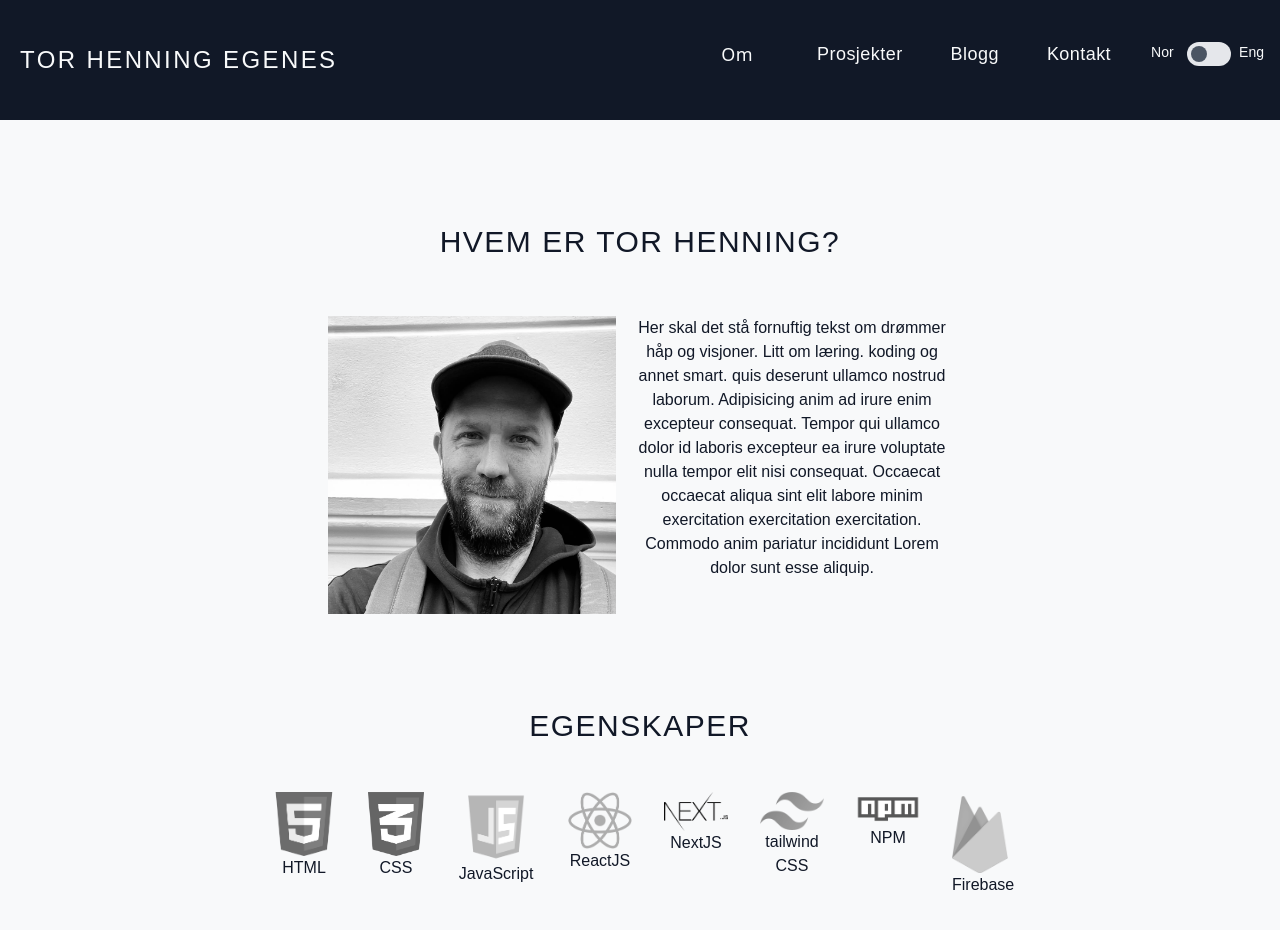
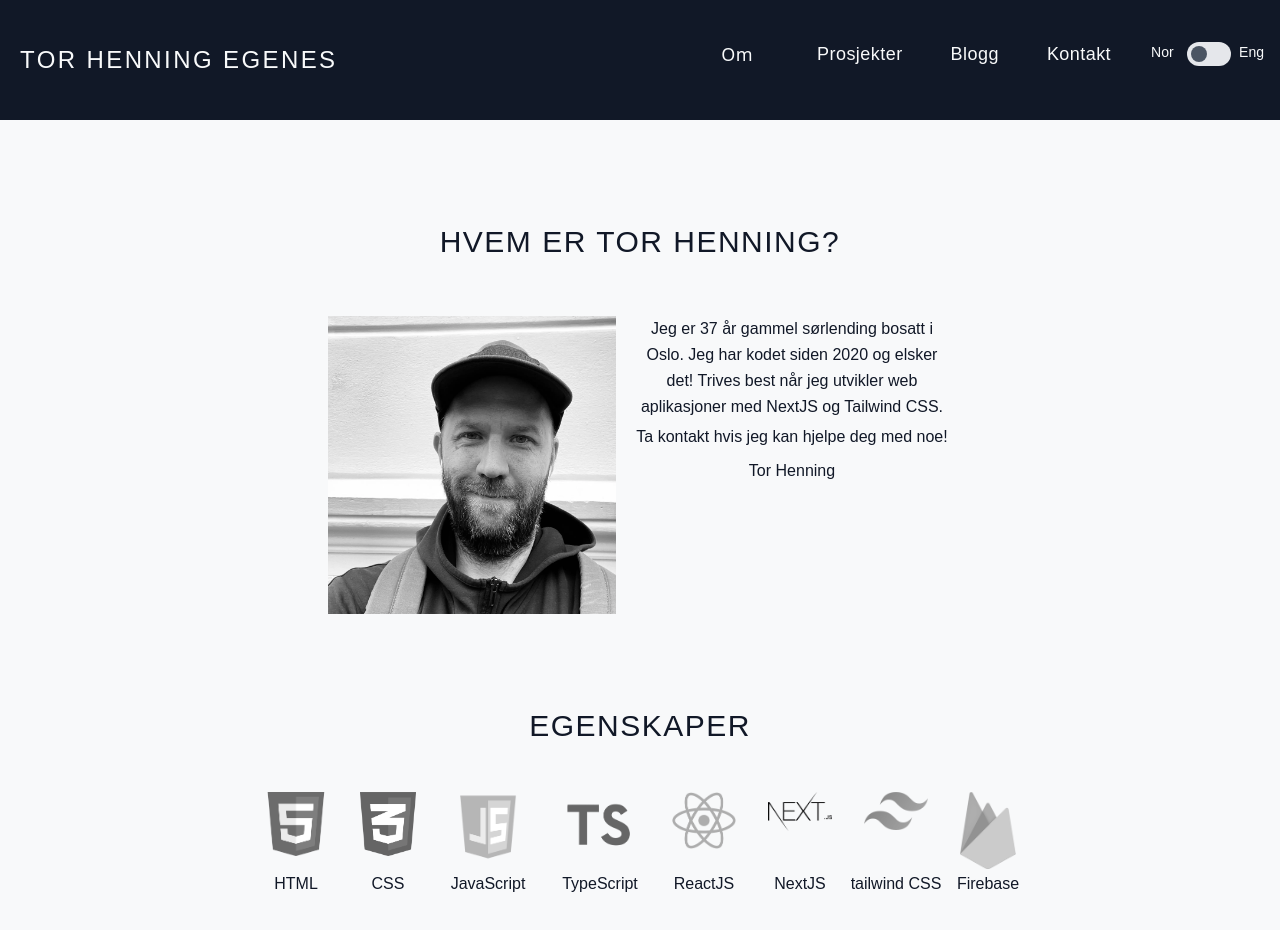
Before and after one commit to Loathar/torhenningegenes, a Next.js app: page /about in a window 1280 px wide. Shown: the top 930 px of the page. Built offline with nearby package versions, Linux system fonts and the light colour scheme.

Commit message:
added some more logos

```diff
--- a/pages/about.js
+++ b/pages/about.js
@@ -6,12 +6,10 @@ import jsLogo from "../img/logo/javascript.png";
 import reactLogo from "../img/logo/react.png";
 import nextLogo from "../img/logo/nextjs.png";
 import tailwindLogo from "../img/logo/tailwind.png";
-import npmLogo from "../img/logo/npm.png";
+import tsLogo from "../img/logo/typescript.png";
 import firebaseLogo from "../img/logo/firebase.png";
 
 export default function About() {
-  console.log("hei");
-
   return (
     <>
       <section className="container mx-auto text-center flex flex-col items-center text-gray-900 min-h-screen mt-20 mb-28">
@@ -23,15 +21,17 @@ export default function About() {
           <div className=" w-72 h-72  mb-4 m-2">
             <Image src={torhenningPortrett} layout="responsive" />
           </div>
-          <p className="text-gray-900 mb-24 h-80 w-80 m-2 ">
-            Her skal det stå fornuftig tekst om drømmer håp og visjoner. Litt om
-            læring. koding og annet smart. quis deserunt ullamco nostrud
-            laborum. Adipisicing anim ad irure enim excepteur consequat. Tempor
-            qui ullamco dolor id laboris excepteur ea irure voluptate nulla
-            tempor elit nisi consequat. Occaecat occaecat aliqua sint elit
-            labore minim exercitation exercitation exercitation. Commodo anim
-            pariatur incididunt Lorem dolor sunt esse aliquip.
+          <div className="flex flex-col mb-24 h-80 w-80 m-2 leading-relaxed ">
+            <p className=" ">
+              Jeg er 37 år gammel sørlending bosatt i Oslo. Jeg har kodet siden
+              2020 og elsker det! Trives best når jeg utvikler web aplikasjoner
+              med NextJS og Tailwind CSS.
             </p>
+            <span className="mt-1">
+              Ta kontakt hvis jeg kan hjelpe deg med noe!
+            </span>
+            <span className="mt-2  font-medium">Tor Henning</span>
+          </div>
         </div>
         <div className="mt-12">
           <h1 className="text-gray-900 text-3xl uppercase tracking-wider mt-16 mb-8">
@@ -39,32 +39,51 @@ export default function About() {
           </h1>
           <div className="">
             <ul className="flex flex-row justify-between flex-wrap text-center items-center align-middle">
-              <li className="m-4 w-16 h-16 ">
+              <li className="">
+                <div className="m-4 w-16 h-16 ">
                   <Image
                     src={htmlLogo}
                     layout="responsive"
                     className="grayscale hover:grayscale-0"
                   />
-                HTML
+                </div>
+                <span className="">HTML</span>
               </li>
-              <li className="m-4  w-14 h-16 ">
+
+              <li className="">
+                <div className="m-4  w-14 h-16 ">
                   <Image
                     src={cssLogo}
                     layout="responsive"
                     className="grayscale hover:grayscale-0"
                   />
-                CSS
+                </div>
+                <span>CSS</span>
               </li>
-              <li className="m-4 w-20 h-16 ">
+              <li>
+                <div className="m-4 w-20 h-16 ">
                   <Image
                     src={jsLogo}
                     layout="responsive"
                     className="grayscale hover:grayscale-0"
                   />
+                </div>
                 JavaScript
               </li>
-              <li className="m-4 w-16 h-16 ">
-                <div>
+
+              <li>
+                <div className="m-4 w-20 h-16">
+                  <Image
+                    src={tsLogo}
+                    layout="responsive"
+                    className="grayscale hover:grayscale-0"
+                  />
+                </div>
+                TypeScript
+              </li>
+
+              <li>
+                <div className="m-4 w-16 h-16 ">
                   <Image
                     src={reactLogo}
                     layout="responsive"
@@ -73,8 +92,8 @@ export default function About() {
                 </div>
                 <span className="mt-2">ReactJS</span>
               </li>
-              <li className="m-4 w-16 h-16 ">
-                <div>
+              <li>
+                <div className="m-4 w-16 h-16 ">
                   <Image
                     src={nextLogo}
                     layout="responsive"
@@ -83,8 +102,9 @@ export default function About() {
                 </div>
                 <span className="mt-2">NextJS</span>
               </li>
-              <li className="m-4 w-16 h-16 ">
-                <div>
+
+              <li>
+                <div className="m-4 w-16 h-16">
                   <Image
                     src={tailwindLogo}
                     layout="responsive"
@@ -93,18 +113,9 @@ export default function About() {
                 </div>
                 <span className="mt-2">tailwind CSS</span>
               </li>
-              <li className="m-4 w-16 h-16 ">
-                <div>
-                  <Image
-                    src={npmLogo}
-                    layout="responsive"
-                    className="grayscale hover:grayscale-0 p-2 "
-                  />
-                </div>
-                <span className="mt-2">NPM</span>
-              </li>
-              <li className="m-4 w-14 h-14 ">
-                <div>
+
+              <li>
+                <div className="m-4 w-14 h-16">
                   <Image
                     src={firebaseLogo}
                     layout="responsive"
```
Lines whose indentation alone changed are shown as unchanged.
